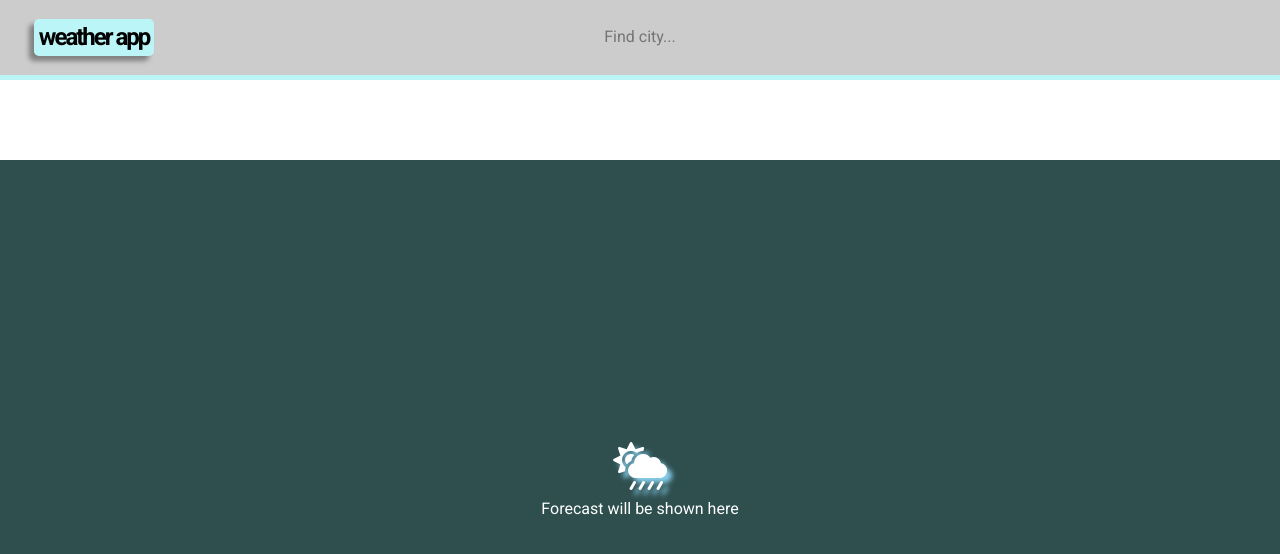
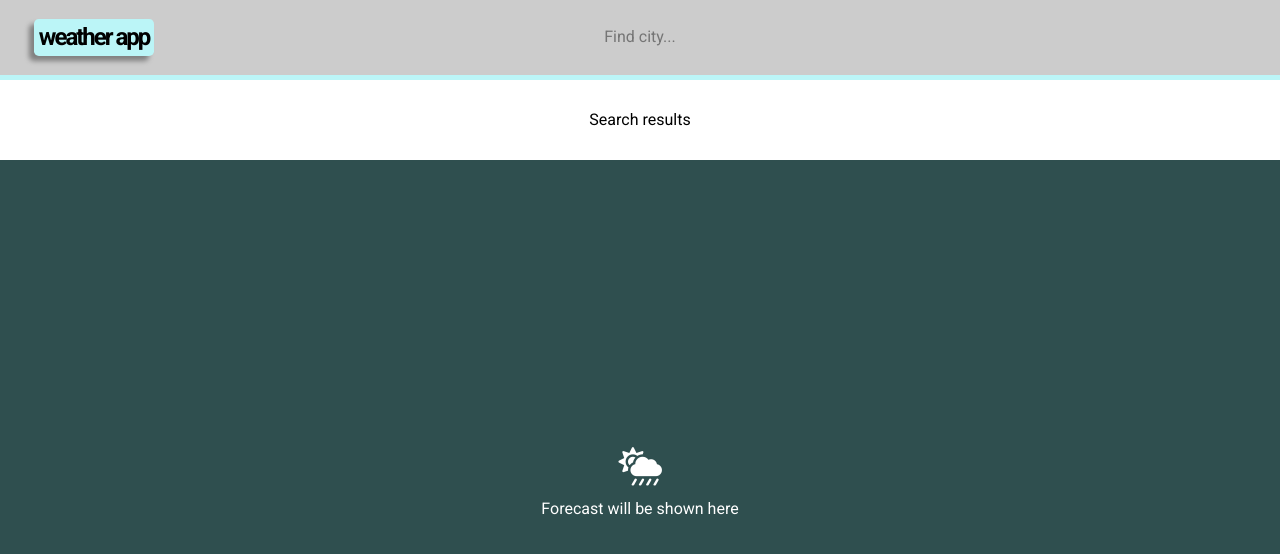
Before and after one commit to TeemourA/react-playground, a React (Create React App) app: page / in a window 1280 px wide. Shown: the top 554 px of the page. Built offline with nearby package versions, Linux system fonts and the light colour scheme.

Commit message:
improve search ui logic & add animation

```diff
--- a/src/App.tsx
+++ b/src/App.tsx
@@ -1,44 +1,27 @@
-import React, { useState, useEffect, useCallback } from 'react';
+import React, { useState, useCallback } from 'react';
 import { makeRequestByID, makeRequestByName } from './http/makeRequest';
 import { debounce } from 'lodash';
 
 import { SearchResults, WeatherInfo } from './components';
 
-const baseCities = ['Moscow', 'Voronezh', 'Saint-Petersburg'];
-
 const App: React.FC = () => {
   const [activeCity, setActiveCity] = useState(null);
-  const [isFetching, setFething] = useState(false);
-  const [isSearhing, setSearching] = useState(false);
   const [searchInputValue, setSearchInputValue] = useState('');
   const [searchResults, setSearchResults] = useState<any[]>([]);
-
-  // useEffect(() => {
-  //   setIsLoading(true);
-  //   makeRequestByID(activeCity.id).then(data => {
-  //     const { temp, feels_like } = data.data.main;
-  //     setTemperature(prevTempData => ({
-  //       ...prevTempData,
-  //       temp,
-  //       feelsLike: feels_like,
-  //     }));
-  //     setIsLoading(false);
-  //   });
-  // }, [activeCity]);
-
-  // const citySelectHandler = (cityId: number) => {
-  //   const selectedCity = citiesList.find(({ id }) => id === cityId);
-  //   return selectedCity ? setActiveCity(selectedCity) : null;
-  // };
+  const [notFound, setNotFound] = useState(false);
+  const [isFetching, setFething] = useState(false);
+  // const [isSearhing, setSearching] = useState(false);
 
   const makeDebouncedRequestByName = useCallback(
     debounce((cityName: string) => {
       makeRequestByName(cityName)
         .then(data => {
           setSearchResults([data.data]);
+          setNotFound(false);
         })
         .catch(e => {
           setSearchResults([]);
+          setNotFound(true);
           console.error(e.message);
         });
     }, 500),
@@ -53,6 +36,7 @@ const App: React.FC = () => {
       .then(data => {
         setFething(false);
         setActiveCity(data.data);
+        console.log(data.data);
       })
       .catch(e => {
         setFething(false);
@@ -84,8 +68,14 @@ const App: React.FC = () => {
       <SearchResults
         searchResults={searchResults}
         getCityData={handleSearchResultClick}
+        notFound={notFound}
+        searchedCity={searchInputValue}
       />
-      <WeatherInfo cityData={activeCity} isFetching={isFetching} clear={clearWeatherInfoHandler} />
+      <WeatherInfo
+        cityData={activeCity}
+        isFetching={isFetching}
+        clear={clearWeatherInfoHandler}
+      />
     </div>
   );
 };
--- a/src/components/SearchResults.tsx
+++ b/src/components/SearchResults.tsx
@@ -2,19 +2,31 @@ import React from 'react';
 
 interface SearchResultsProps {
   searchResults: any[];
+  notFound: boolean;
+  searchedCity: string;
   getCityData: (cityID: number) => void;
 }
 
 const SearchResults: React.FC<SearchResultsProps> = props => {
-  const { searchResults, getCityData } = props;
+  const { searchResults, notFound, getCityData, searchedCity } = props;
 
   return (
     <div className="SearchResults">
-      {searchResults.map(city => (
-        <div className="item" key={city.id} onClick={() => getCityData(city.id)}>
-          <h4>{`${city.name}, ${city.sys.country}`}</h4>
-        </div>
-      ))}
+      {searchResults.length > 0 ? (
+        searchResults.map(city => (
+          <div
+            className="item"
+            key={city.id}
+            onClick={() => getCityData(city.id)}
+          >
+            <h4>{`${city.name}, ${city.sys.country}`}</h4>
+          </div>
+        ))
+      ) : notFound && searchedCity ? (
+        <p>We haven't found city "{searchedCity}", please specify your query</p>
+      ) : (
+        <p>Search results</p>
+      )}
     </div>
   );
 };
--- a/src/index.scss
+++ b/src/index.scss
@@ -55,6 +55,35 @@ $weatherInfoHeight: 100vh - ($headerHeight + $searchResultsHeight);
   }
 }
 
+.SearchResults {
+  display: flex;
+  justify-content: space-around;
+  align-items: center;
+  height: $searchResultsHeight;
+
+  .item {
+    display: flex;
+    align-items: center;
+    justify-content: center;
+    height: $searchResultsHeight / 2;
+    width: 20%;
+    border-radius: 2em;
+    cursor: pointer;
+    box-shadow: 0px 2px 5px 0px gray;
+    transition: all 0.1s linear;
+
+    border: 2px solid #ccc;
+  }
+
+  .item:hover {
+    box-shadow: 0px 2px 7px 0px black;
+  }
+
+  h4 {
+    margin: 0;
+  }
+}
+
 .WeatherInfo {
   .container {
     position: relative;
@@ -64,6 +93,7 @@ $weatherInfoHeight: 100vh - ($headerHeight + $searchResultsHeight);
     flex-wrap: wrap;
     min-height: $weatherInfoHeight;
     background-color: darkslategray;
+    color: #fff;
 
     .title {
       width: 100%;
@@ -99,7 +129,30 @@ $weatherInfoHeight: 100vh - ($headerHeight + $searchResultsHeight);
     .icon {
       color: #fff;
       font-size: 3em;
-      text-shadow: 5px 5px 5px skyblue;
+      // text-shadow: 5px 5px 5px skyblue;
+      animation: pulse 2s linear infinite;
+    }
+
+    @keyframes pulse {
+      0% {
+        transform: scale(1);
+      }
+
+      25% {
+        transform: scale(1.2);
+      }
+
+      50% {
+        transform: scale(1);
+      }
+
+      75% {
+        transform: scale(0.8);
+      }
+
+      100% {
+        transform: scale(1);
+      }
     }
 
     span {
@@ -108,35 +161,6 @@ $weatherInfoHeight: 100vh - ($headerHeight + $searchResultsHeight);
       padding-top: 10px;
       color: #fff;
     }
-  }
-}
-
-.SearchResults {
-  display: flex;
-  justify-content: space-around;
-  align-items: center;
-  height: $searchResultsHeight;
-
-  .item {
-    display: flex;
-    align-items: center;
-    justify-content: center;
-    height: $searchResultsHeight / 2;
-    width: 20%;
-    border-radius: 2em;
-    cursor: pointer;
-    box-shadow: 0px 2px 5px 0px gray;
-    transition: all 0.1s linear;
-
-    border: 2px solid #ccc;
-  }
-
-  .item:hover {
-    box-shadow: 0px 2px 7px 0px black;
-  }
-
-  h4 {
-    margin: 0;
   }
 }
 
```
